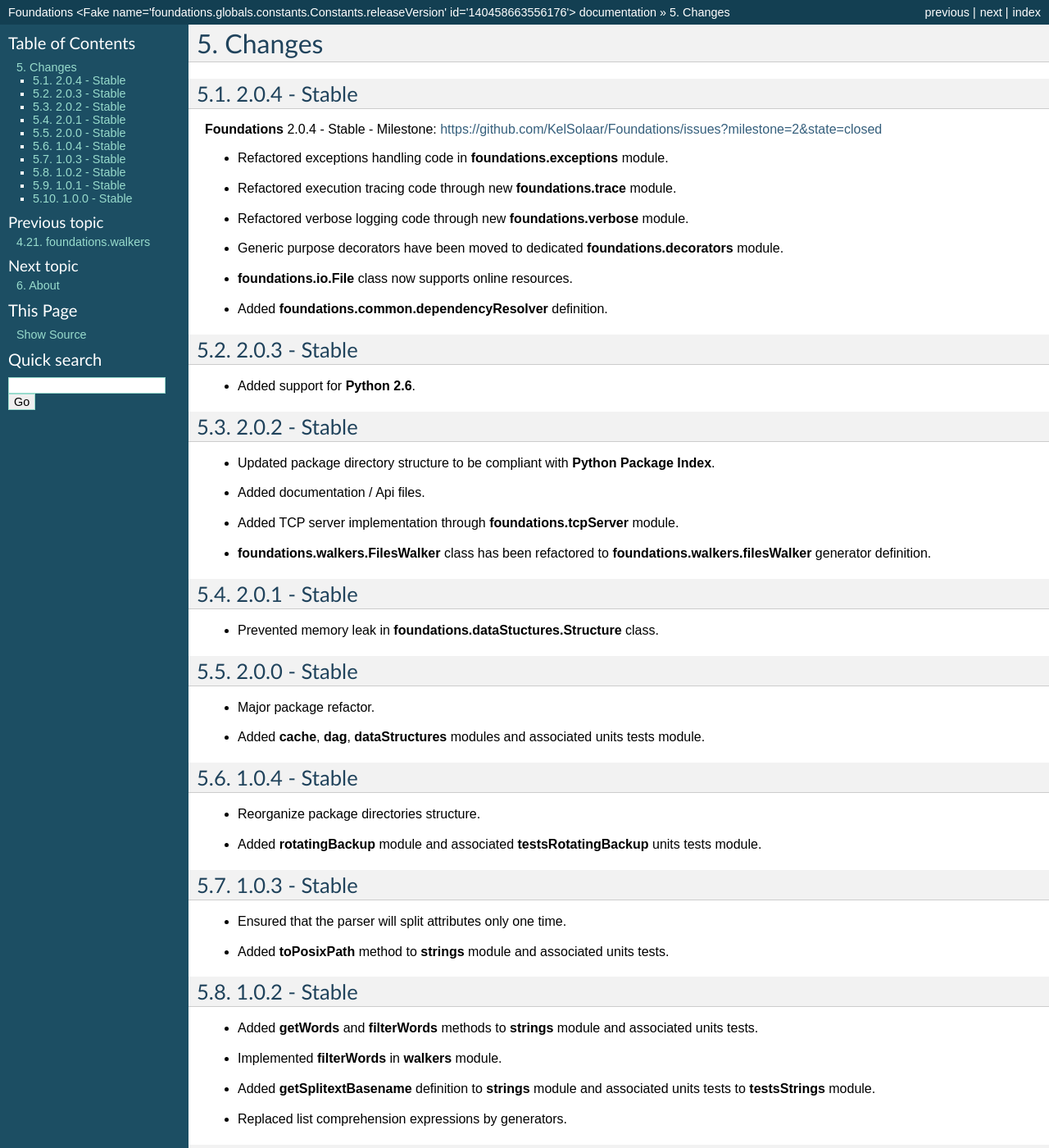
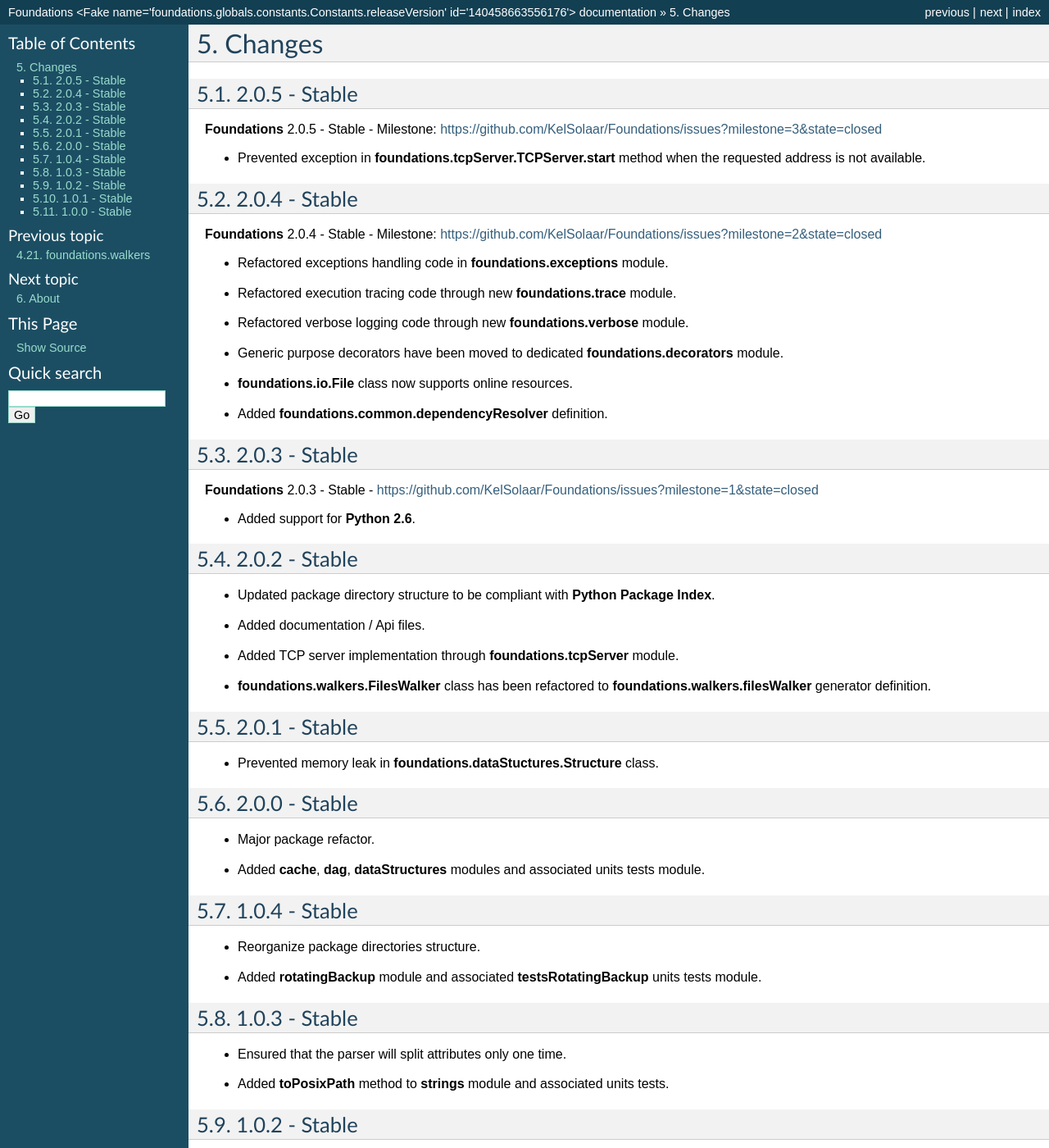
Before and after one commit to KelSolaar/Foundations, a Sphinx documentation site: the page built from docs/sphinx/source/resources/pages/changes.rst, in a window 1280 px wide and 1400 px high. Shown: the whole window at 82% size. Built offline with Sphinx 7.4.7, drawn with Linux system fonts in a browser that asks for light colours.

Commit message:
Update "CHANGES.rst" file.

```diff
--- a/docs/sphinx/source/resources/pages/changes.rst
+++ b/docs/sphinx/source/resources/pages/changes.rst
@@ -1,5 +1,12 @@
 Changes
 =======
+
+2.0.5 - Stable
+--------------
+
+| **Foundations** 2.0.5 - Stable - Milestone: https://github.com/KelSolaar/Foundations/issues?milestone=3&state=closed
+
+-  Prevented exception in **foundations.tcpServer.TCPServer.start** method when the requested address is not available.
 
 2.0.4 - Stable
 --------------
@@ -15,6 +22,7 @@
 
 2.0.3 - Stable
 --------------
+| **Foundations** 2.0.3 - Stable - https://github.com/KelSolaar/Foundations/issues?milestone=1&state=closed
 
 -  Added support for **Python 2.6**.
 
```
